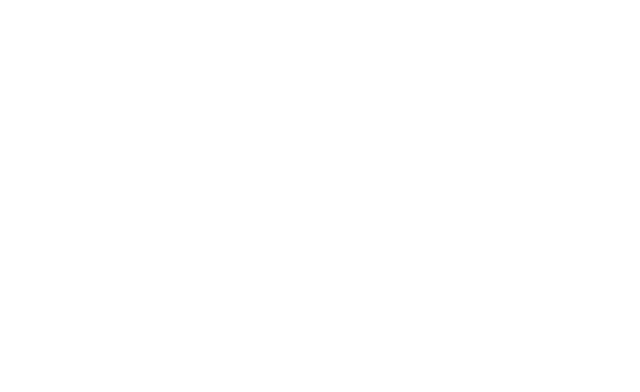
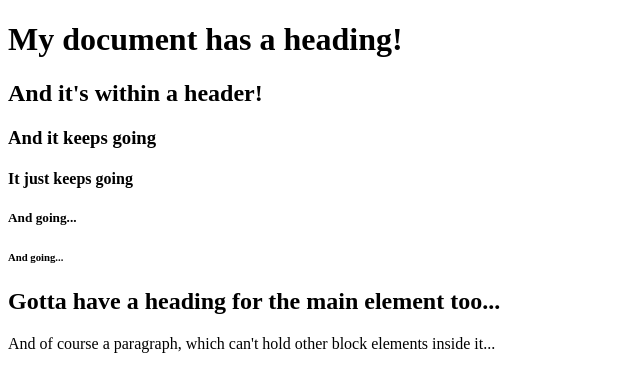
Before and after one commit to Klara-Holm-JS24/first-public-repo-just-to-learn, a plain HTML site: page index.html in a window 1280 px wide. Shown: the whole page, without its empty margins (0-640 px from the left). Drawn offline with Linux system fonts and the light colour scheme.

Commit message:
Added header, main, h1-h6, and a p element to the html :)

```diff
--- a/index.html
+++ b/index.html
@@ -4,10 +4,21 @@
     <meta charset="UTF-8">
     <meta name="viewport" content="width=device-width, initial-scale=1.0">
     <link href="style.css" rel="stylesheet" />
-    <title>Första HTML-dokumentet på JS24</title>
+    <title>First HTML-document in JS24</title>
     <script type="module" src="main.js"></script>
 </head>
 <body>
-
+    <header>
+        <h1>My document has a heading!</h1>
+        <h2>And it's within a header!</h2>
+        <h3>And it keeps going</h3>
+        <h4>It just keeps going</h4>
+        <h5>And going...</h5>
+        <h6>And going...</h6>
+    </header>
+    <main>
+        <h2>Gotta have a heading for the main element too...</h2>
+        <p>And of course a paragraph, which can't hold other block elements inside it...</p>
+    </main>
 </body>
 </html>
```
